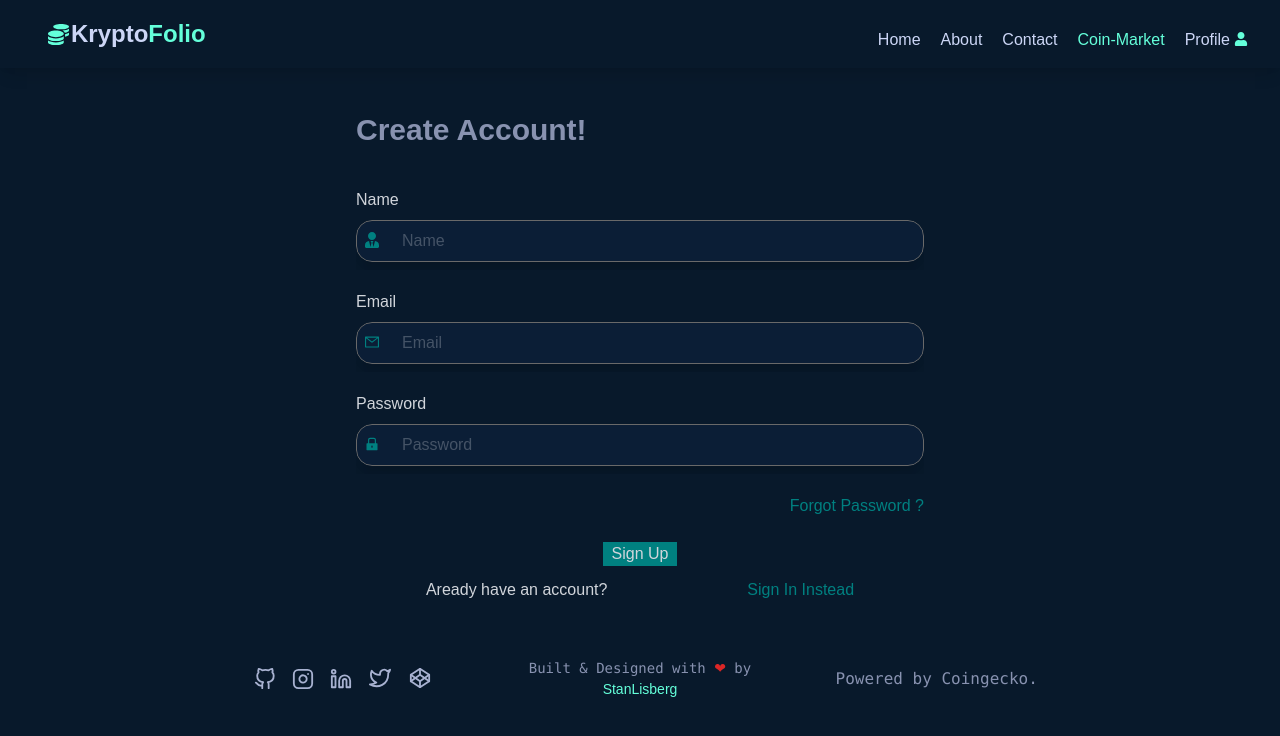
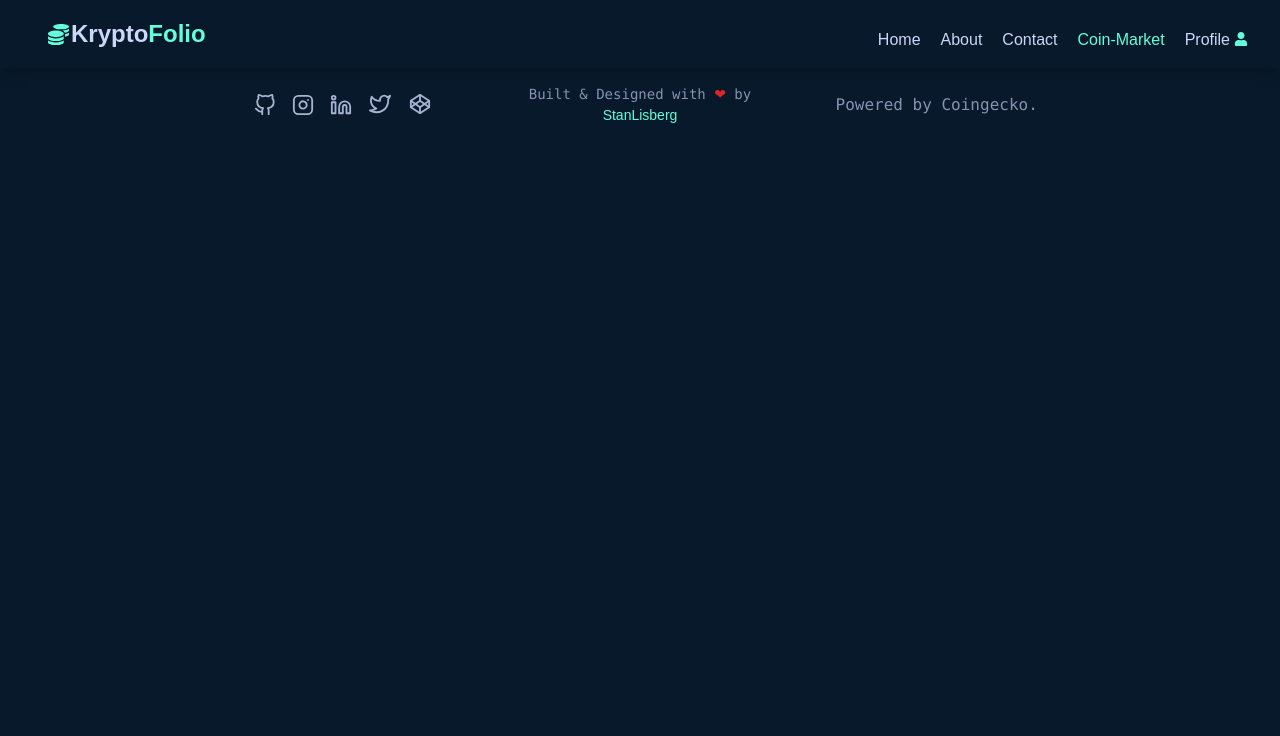
Before and after one commit to Stanlisberg/Kryptofolio, a React (Create React App) app: page /sign-up in a window 1280 px wide. Shown: the top 736 px of the page. Built offline with nearby package versions, Linux system fonts and the light colour scheme.

Commit message:
Made changes

```diff
--- a/src/App.js
+++ b/src/App.js
@@ -5,8 +5,8 @@ import Market from './components/pages/Market'
 import About from './components/pages/About'
 import Contact from './components/pages/Contact';
 import CoinInfo from './components/CoinDesc/CoinInfo';
-import SignIn from './components/pages/SignIn';
-import SignUp from './components/pages/SignUp';
+// import SignIn from './components/pages/SignIn';
+// import SignUp from './components/pages/SignUp';
 import { KryptofolioProvider } from './components/Context/KryptofolioContext';
 import Footer from './components/layouts/Footer';
 import Icons from './components/layouts/icons';
@@ -25,13 +25,14 @@ import Icons from './components/layouts/icons';
           <Route path='/About' element={<About />} />
           <Route path='/Market' element={<Market />} />
           <Route path='/Contact' element={<Contact />} />
-          <Route path='/sign-in' element={<SignIn />} />
-          <Route path='/sign-up' element={<SignUp />} />
+          {/* <Route path='/sign-in' element={<SignIn />} />
+          <Route path='/sign-up' element={<SignUp />} /> */}
           <Route path='/coin/:coinId' element={<CoinInfo />}>
             <Route path=':coinId' />
           </Route>
         </Routes>
       </Router>
+
       <div className='footer-div  flex flex-col items-center'>
           <Icons />
           <Footer/>
--- a/src/components/pages/SignUp.jsx
+++ b/src/components/pages/SignUp.jsx
@@ -37,7 +37,7 @@ function SignUp() {
 
   return (
     <div className="max-w-[600px] mx-auto min-h-[500px] px-4 py-10">
-      <h2 className=" pb-6  mt-1 font-bold text-3xl overflow-hidden">
+      <h2 className=" pb-6 mt-1 font-bold text-3xl overflow-hidden text-gray-300">
         Create Account!
       </h2>
       <form className="">
```
